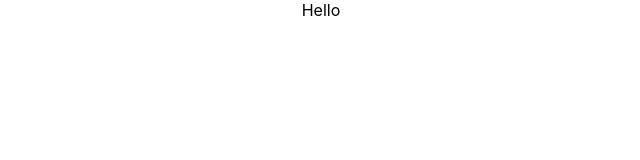
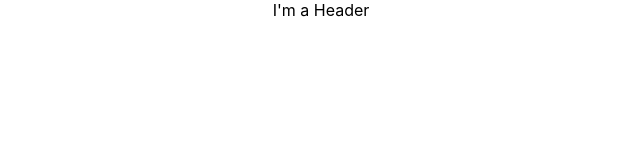
Before and after one commit to EvyatarHaim1/Youtube-React, a React (Create React App) app: page / in a window 1280 px wide. Shown: the top 160 px of the page, without its empty margins (319-959 px from the left). Built offline with nearby package versions, Linux system fonts and the light colour scheme.

Commit message:
creating a Header component

```diff
--- a/package.json
+++ b/package.json
@@ -9,6 +9,7 @@
     "react": "^17.0.1",
     "react-dom": "^17.0.1",
     "react-scripts": "4.0.1",
+    "styled-components": "^5.2.1",
     "web-vitals": "^0.2.4"
   },
   "scripts": {
--- a/src/App.js
+++ b/src/App.js
@@ -1,10 +1,11 @@
 import React from 'react';
 import './App.css';
+import Header from './components/Header';
 
 function App() {
   return (
     <div className="App">
-     Hello
+     <Header />
     </div>
   );
 }
--- /dev/null
+++ b/src/components/Header.js
@@ -0,0 +1,14 @@
+import React from 'react';
+import styled from 'styled-components';
+
+function Header() {
+    return (
+        <Div>
+            I'm a Header
+        </Div>
+    )
+}
+
+export default Header;
+
+const Div = styled.div``
--- a/src/index.css
+++ b/src/index.css
@@ -1,3 +1,6 @@
+*{
+  margin: 0;
+}
 body {
   margin: 0;
   font-family: -apple-system, BlinkMacSystemFont, 'Segoe UI', 'Roboto', 'Oxygen',
```
Also changed, not shown: 2 other files (tests, documents, lock files or other folders).
